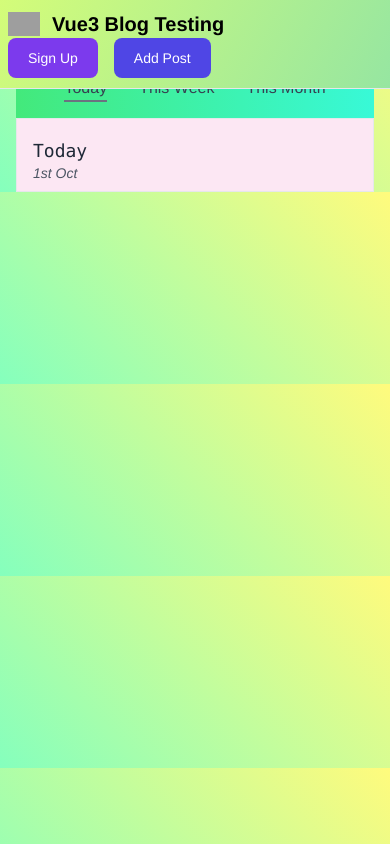
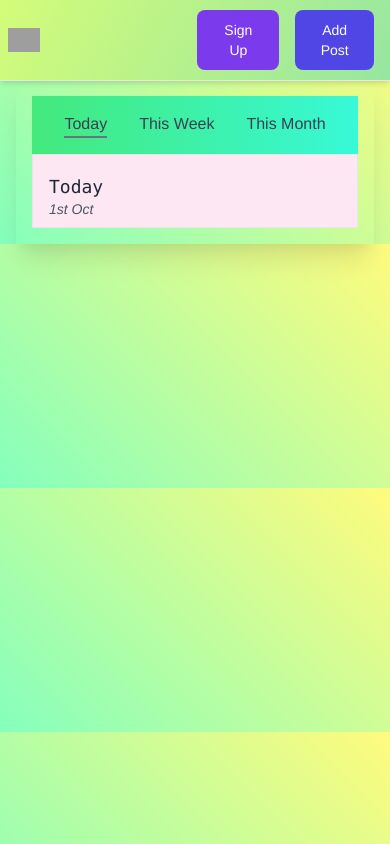
Before and after one commit to Akash52/vue3-blog-testing, a Vue app: page / in a window 390 px wide. Built offline with nearby package versions, Linux system fonts and the light colour scheme; grey boxes are pictures that could not be loaded.

Commit message:
improve css

```diff
--- a/src/components/Navbar.vue
+++ b/src/components/Navbar.vue
@@ -1,16 +1,16 @@
 <template>
   <nav
-    class="bg-white px-2 sm:px-4 py-2.5 dark:bg-gray-900 fixed w-full z-20 top-0 left-0 border-b border-gray-200 dark:border-gray-600 backdrop-blur-md shadow-md-"
+    class="bg-white px-2 sm:px-4 py-2.5 dark:bg-gray-900 fixed w-full z-20 top-0 left-0 border-b border-gray-200 dark:border-gray-600 backdrop-blur-md shadow-md"
   >
-    <div class="container flex flex-wrap items-center justify-between mx-auto">
+    <div class="container flex items-center justify-between mx-auto">
       <router-link to="/" class="flex items-center">
         <img
           src="https://cdn-icons-png.flaticon.com/512/7958/7958424.png"
           class="h-6 mr-3 sm:h-9"
-          alt="Flowbite Logo"
+          alt="Vue Logo"
         />
         <span
-          class="self-center text-xl font-semibold whitespace-nowrap dark:text-white"
+          class="self-center text-xl font-semibold whitespace-nowrap dark:text-white brand-name"
         >
           Vue3 Blog Testing
         </span>
--- a/src/components/TimeLine.vue
+++ b/src/components/TimeLine.vue
@@ -1,5 +1,7 @@
 <template>
-  <div className="container">
+  <div
+    className="container mt-20 flex flex-col p-4 shadow-xl   backdrop-blur-xl blur-lg"
+  >
     <nav class="flex flex-col justify-center timeline-nav">
       <span class="flex justify-center py-4 space-x-8">
         <a
--- a/src/index.css
+++ b/src/index.css
@@ -35,3 +35,9 @@ pre {
 p {
   margin: 10px 0 !important;
 }
+
+@media only screen and (max-width: 500px) {
+  .brand-name {
+    visibility: hidden;
+  }
+}
```
